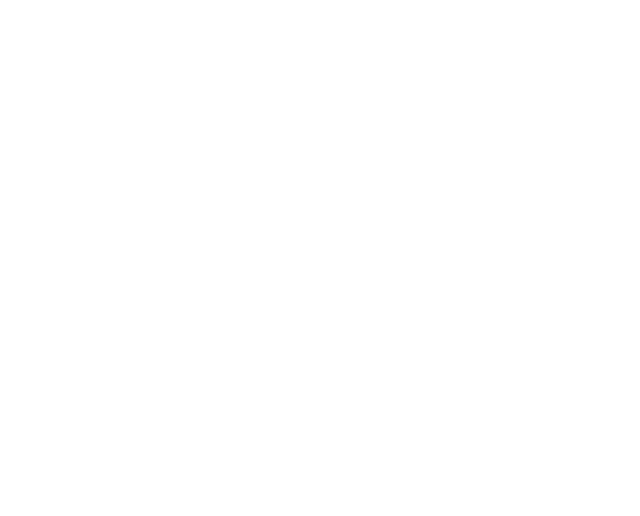
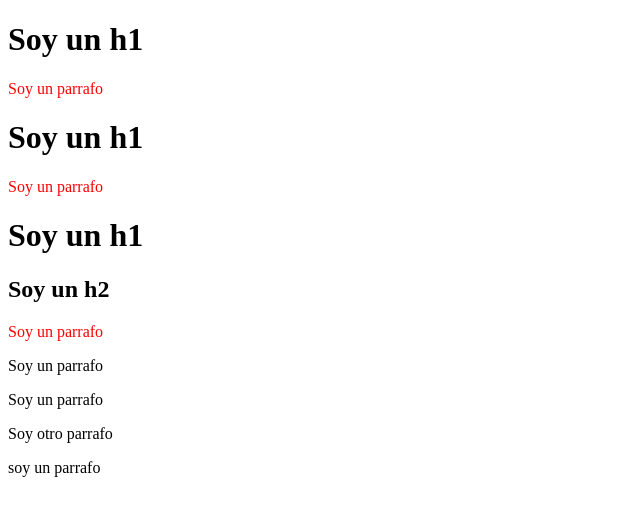
Before and after one commit to MarcosMartilotta/Curso-definitivo-html-y-css, a plain HTML site: page claseEspecificidad/index.html in a window 1280 px wide. Shown: the whole page, without its empty margins (0-640 px from the left). Drawn offline with Linux system fonts and the light colour scheme.

Commit message:
LLegue hasta combinadores

```diff
--- a/claseEspecificidad/index.html
+++ b/claseEspecificidad/index.html
@@ -0,0 +1,46 @@
+<!DOCTYPE html>
+<html lang="en">
+<head>
+    <meta charset="UTF-8">
+    <meta http-equiv="X-UA-Compatible" content="IE=edge">
+    <meta name="viewport" content="width=device-width, initial-scale=1.0">
+    <title>Document</title>
+    <link rel="stylesheet" href="./style.css">
+</head>
+<body>
+    <!-- Ejemplo para hermano directo.
+    Si pongo h1 + p se aplicaran a todos los hermanos cercanos a h1
+    es decir todos los p que esten abajo de un h1 -->
+    <div>
+        <h1>Soy un h1</h1>
+        <p>Soy un parrafo</p>
+        <h1>Soy un h1</h1>
+        <p>Soy un parrafo</p>
+        <h1>Soy un h1</h1>
+        <h2>Soy un h2</h2>
+        <p>Soy un parrafo</p>
+    </div>
+    <!-- Ejemplo para hermano general:
+     Si pongo h1 ~ p, el estilo se agregara a todos los hermanos p,
+        sean cercanos o no.-->
+    <!--Hijo directo: Si pongo div > p, los estilos se aplicaran a los hijos
+    directos de un div, es decir al segundo, tercer y cuarto p.
+    -->
+    <!-- Descendiente: si pongo en cambio div p, el estilo se aplicara a todos los p
+    que esten dentro de un div, sean hijos, nietos etc. -->
+    <div>
+        <article>
+            <p>Soy un parrafo</p>
+        </article>
+        <div>
+            <p>Soy un parrafo</p>
+        </div>
+        <section>
+            <div>
+                <p>Soy otro parrafo</p>
+            </div>
+        <p>soy un parrafo</p>
+        </section>
+    </div>
+</body>
+</html>
--- a/claseEspecificidad/style.css
+++ b/claseEspecificidad/style.css
@@ -14,4 +14,14 @@
             Mientras que las clases si se pueden repetir en cualquier elemento.
             Un estilo de etiqueta es el último valor que el navegador tiene en cuenta antes de tomar los estilos por defecto de esa etiqueta.
             Los estilos de etiqueta son los que menos peso tienen.
-         */
+         Combinadores:
+
+            */
+
+/* h1 + p {
+    color: red;
+} */
+
+h1 ~ p {
+    color: red;
+}
```
